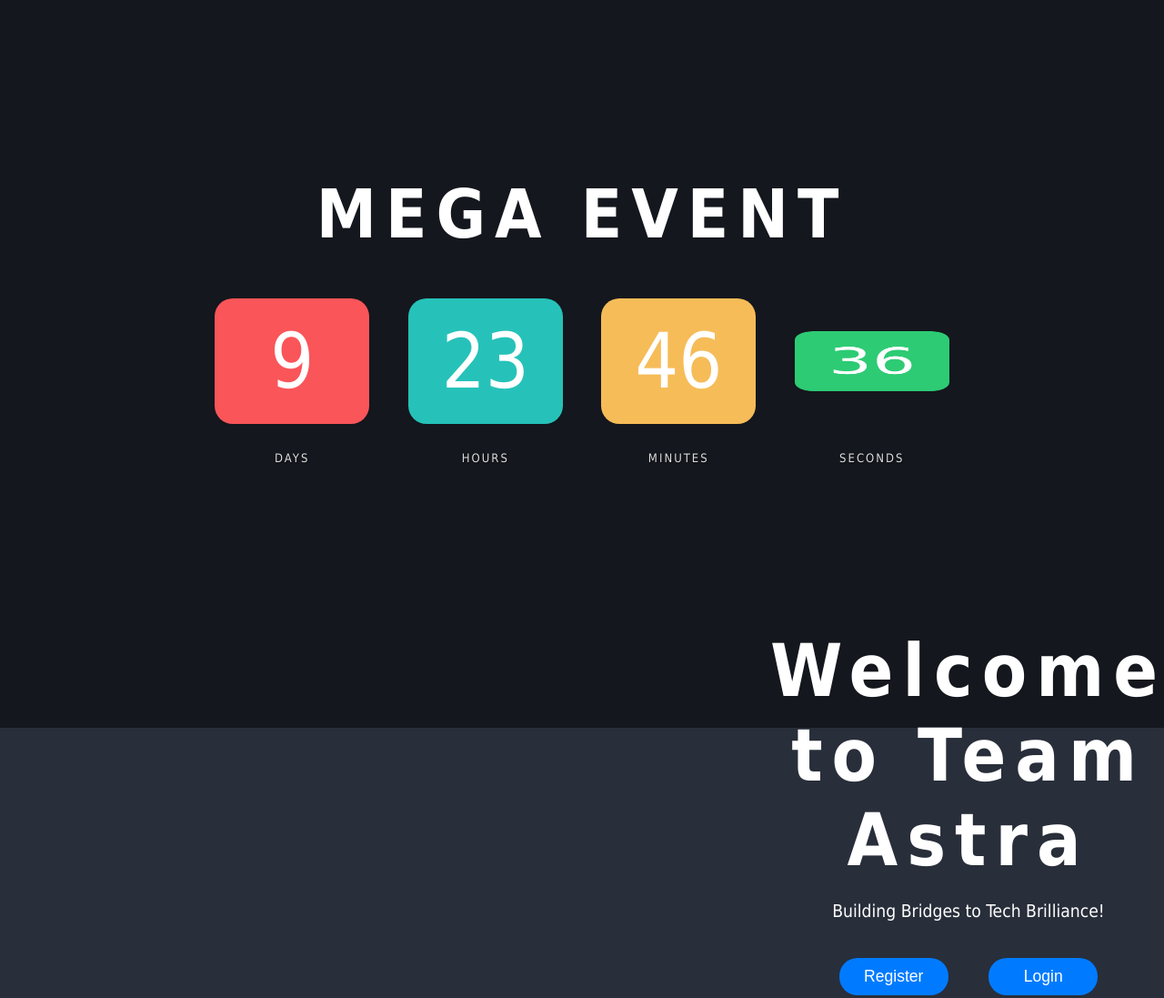
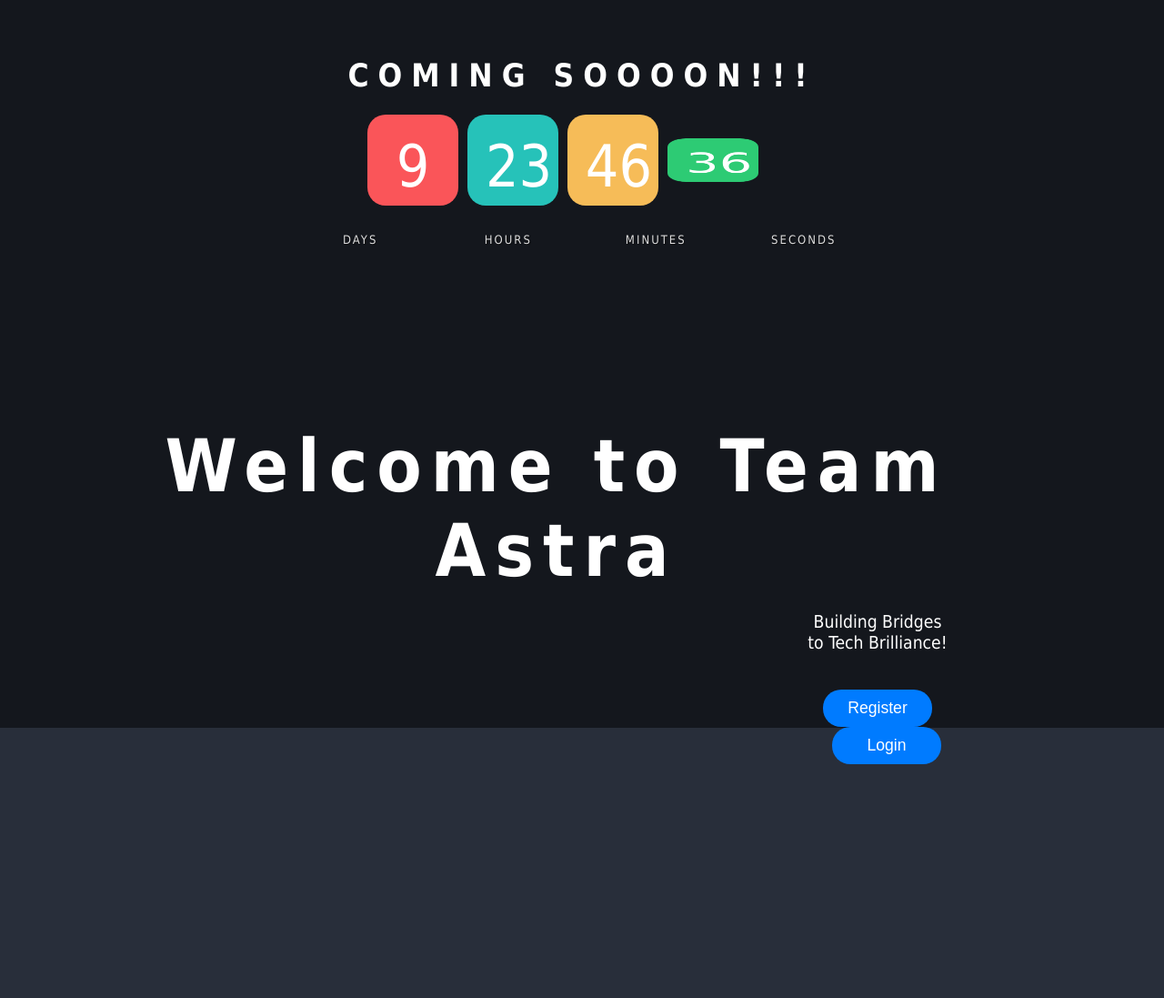
Before and after one commit to SreekanthJaladanki/project_astra, a plain HTML site: page HTML/Landingpage.html in a window 1280 px wide. Shown: the whole page at 91% size. After the commit the page ends 1026 px from the top, so only its background shows below. Drawn offline with Linux system fonts and the light colour scheme.

Commit message:
Added Countdown

```diff
--- a/CSS/Landing.css
+++ b/CSS/Landing.css
@@ -46,6 +46,7 @@ width: 120px;
 .landing-content h1 {
     font-size: 5rem;
     margin-bottom: 20px;
+    margin-left: -706px;
 }
 
 .landing-content p {
--- a/HTML/Landingpage.html
+++ b/HTML/Landingpage.html
@@ -10,10 +10,10 @@
 </head>
 <body>
     <div id="del-countdown">
-        <h1>MEGA EVENT</h1>
+        <h1>COMING SOOOON!!!</h1>
         <div id="clock"></div>
         <div id="units">
-          <span>Days</span>
+          <span >Days</span>
           <span>Hours</span>
           <span>Minutes</span>
           <span>Seconds</span>
--- a/HTML/countdown.css
+++ b/HTML/countdown.css
@@ -5,12 +5,17 @@ body{
   h1{
     color: #fff;
     text-align: center;
-    font-size: 74px;
+    font-size: 35px;
     letter-spacing: 10px;
   }
   #del-countdown{
-    width: 850px;
+    width: 650px;
     margin: 15% auto;
+    height: 262px;
+    margin-top: 63px;
+  }
+  #clock{
+    margin-left: 93px;
   }
   #clock span{
     float: left;
@@ -22,23 +27,42 @@ body{
     width: 20%;
     border-radius: 20px;
     box-sizing: border-box;
+    margin-left: -4px;
+    align-content: center;
   }
   #clock span:nth-child(1){
     background: #fa5559;
+    height: 100px;
+    width: 100px;
+font-size: 4rem;
+align-content: center;
   }
   #clock span:nth-child(2){
     background: #26c2b9;
+    height: 100px;
+    width: 100px;
+    font-size: 4rem;
+  align-content: center;
   }
   #clock span:nth-child(3){
     background: #f6bc58;
+    height: 100px;
+    width: 100px;
+    font-size: 4rem;
+    align-content: center;
   }
   #clock span:nth-child(4){
     background: #2dcb74;
+    height: 100px;
+    width: 100px;
+    font-size: 4rem;
+align-content: center;
   }
   #clock:after{
     content: "";
     display: block;
     clear: both;
+    text-align: center;
   }
   #units span{
     float: left;
```
